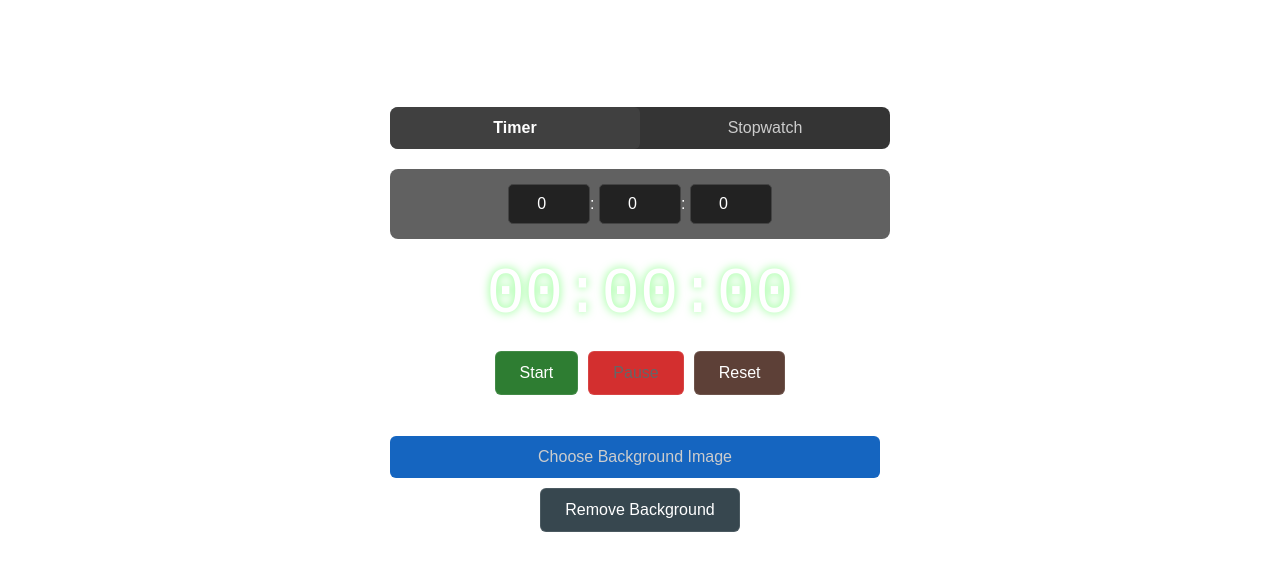
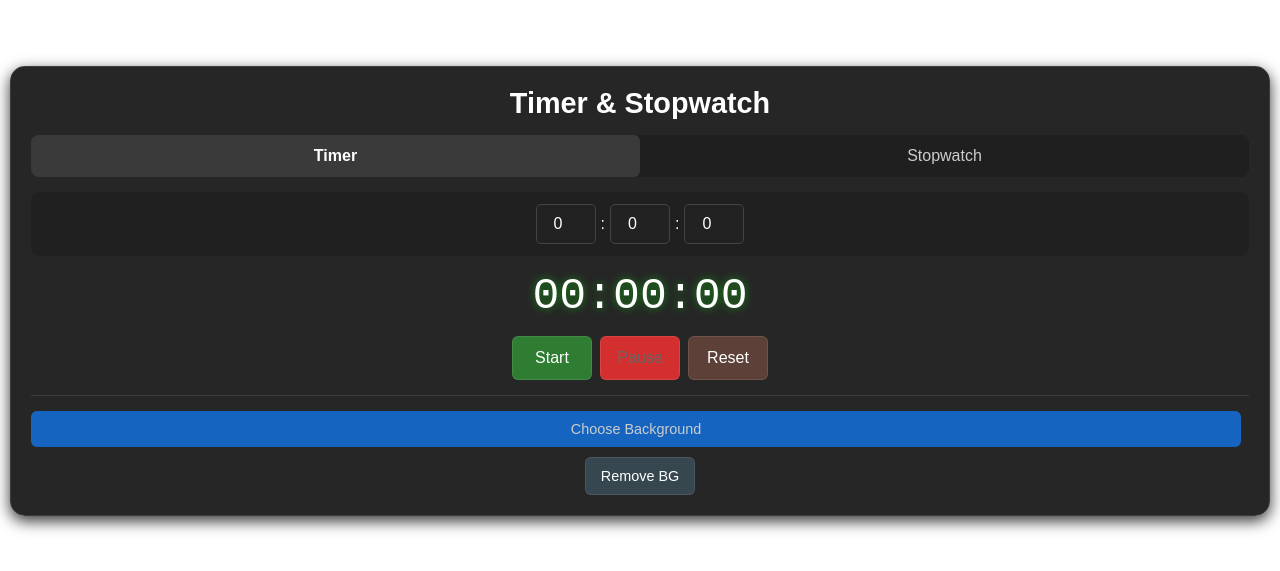
Before and after one commit to Godzilla108108/stopwatch, a plain HTML site: page index.html in a window 1280 px wide. Shown: the part 109-680 px from the top of the page. Drawn offline with Linux system fonts and the light colour scheme.

Commit message:
Update index.html

```diff
--- a/index.html
+++ b/index.html
@@ -2,13 +2,17 @@
 <html lang="en">
 <head>
     <meta charset="UTF-8">
-    <meta name="viewport" content="width=device-width, initial-scale=1.0">
+    <meta name="viewport" content="width=device-width, initial-scale=1.0, maximum-scale=1.0, user-scalable=no">
     <title>Timer & Stopwatch</title>
     <style>
+        * {
+            box-sizing: border-box;
+        }
+
         body {
             font-family: 'Arial', sans-serif;
             margin: 0;
-            padding: 0;
+            padding: 10px;
             display: flex;
             flex-direction: column;
             align-items: center;
@@ -19,40 +23,42 @@
             background-repeat: no-repeat;
             transition: background-image 0.5s ease;
             color: white;
+            -webkit-tap-highlight-color: transparent;
         }
 
         .container {
-            background-color: rgba(0, 0, 0, 0);
+            background-color: rgba(0, 0, 0, 0.85);
             border-radius: 15px;
-            padding: 30px;
-            box-shadow: 0 10px 25px rgba(0, 0, 0, 0);
+            padding: 20px;
+            box-shadow: 0 5px 15px rgba(0, 0, 0, 0.8);
             text-align: center;
-            width: 90%;
-            max-width: 500px;
+            width: 100%;
+            max-width: 100%;
             border: 1px solid rgba(255, 255, 255, 0.1);
         }
 
         h1 {
             margin-top: 0;
-            margin-bottom: 20px;
+            margin-bottom: 15px;
             color: #ffffff;
+            font-size: 1.8rem;
         }
 
         .tabs {
             display: flex;
-            margin-bottom: 20px;
+            margin-bottom: 15px;
             background-color: rgba(30, 30, 30, 0.9);
             border-radius: 8px;
             overflow: hidden;
         }
 
         .tab {
-            padding: 12px 20px;
+            padding: 12px 10px;
             cursor: pointer;
             background-color: transparent;
             border: none;
             color: #cccccc;
-            font-size: 16px;
+            font-size: 1rem;
             flex: 1;
             transition: all 0.3s;
         }
@@ -64,23 +70,25 @@
         }
 
         .display {
-            font-size: 4rem;
-            margin: 20px 0;
+            font-size: 2.8rem;
+            margin: 15px 0;
             font-family: 'Courier New', monospace;
             color: #ffffff;
-            text-shadow: 0 0 10px rgba(0, 255, 0, 0.5);
+            text-shadow: 0 0 8px rgba(0, 255, 0, 0.5);
+            word-break: break-all;
         }
 
         .controls {
             display: flex;
             justify-content: center;
-            gap: 10px;
-            margin-bottom: 20px;
+            gap: 8px;
+            margin-bottom: 15px;
+            flex-wrap: wrap;
         }
 
         button {
-            padding: 12px 24px;
-            font-size: 16px;
+            padding: 12px 15px;
+            font-size: 1rem;
             border: none;
             border-radius: 6px;
             cursor: pointer;
@@ -88,15 +96,15 @@
             color: white;
             transition: all 0.3s;
             border: 1px solid rgba(255, 255, 255, 0.1);
+            min-width: 80px;
         }
 
         button:hover {
             background-color: #3a3a3a;
-            transform: translateY(-2px);
         }
 
         button:active {
-            transform: translateY(0);
+            transform: scale(0.98);
         }
 
         button:disabled {
@@ -130,15 +138,20 @@
         }
 
         .timer-input {
-            margin-bottom: 20px;
+            margin-bottom: 15px;
             background-color: rgba(30, 30, 30, 0.7);
-            padding: 15px;
+            padding: 12px;
             border-radius: 8px;
+            display: flex;
+            justify-content: center;
+            align-items: center;
+            flex-wrap: wrap;
+            gap: 5px;
         }
 
         input {
             padding: 10px;
-            font-size: 16px;
+            font-size: 1rem;
             width: 60px;
             text-align: center;
             border-radius: 5px;
@@ -153,8 +166,8 @@
         }
 
         .custom-bg {
-            margin-top: 20px;
-            padding-top: 20px;
+            margin-top: 15px;
+            padding-top: 15px;
             border-top: 1px solid rgba(255, 255, 255, 0.1);
         }
 
@@ -162,6 +175,7 @@
             display: block;
             margin-bottom: 10px;
             color: #ccc;
+            font-size: 0.9rem;
         }
 
         #bg-upload {
@@ -171,11 +185,12 @@
         .upload-btn {
             background-color: #1565c0;
             display: inline-block;
-            padding: 12px 20px;
+            padding: 10px 15px;
             border-radius: 6px;
             cursor: pointer;
             transition: all 0.3s;
-            margin-right: 10px;
+            margin-right: 8px;
+            font-size: 0.9rem;
         }
 
         .upload-btn:hover {
@@ -184,33 +199,56 @@
 
         .remove-bg {
             background-color: #37474f;
+            font-size: 0.9rem;
+            padding: 10px 15px;
         }
 
         .remove-bg:hover {
             background-color: #263238;
         }
 
-        /* Dark scrollbar for dark theme */
-        ::-webkit-scrollbar {
-            width: 10px;
+        /* Media Queries for smaller devices */
+        @media (max-width: 400px) {
+            .display {
+                font-size: 2.2rem;
+            }
+
+            button {
+                padding: 10px 12px;
+                font-size: 0.9rem;
+                min-width: 70px;
+            }
+
+            input {
+                width: 50px;
+                font-size: 0.9rem;
+                padding: 8px;
+            }
+
+            .tab {
+                padding: 10px 5px;
+                font-size: 0.9rem;
+            }
         }
 
-        ::-webkit-scrollbar-track {
-            background: #1a1a1a;
-        }
+        @media (max-width: 320px) {
+            .display {
+                font-size: 1.8rem;
+            }
 
-        ::-webkit-scrollbar-thumb {
-            background: #444;
-            border-radius: 5px;
-        }
+            .controls {
+                gap: 5px;
+            }
 
-        ::-webkit-scrollbar-thumb:hover {
-            background: #555;
+            button {
+                padding: 8px 10px;
+                font-size: 0.8rem;
+                min-width: 60px;
+            }
         }
     </style>
 </head>
 <body>
-    <!-- The rest of your HTML remains exactly the same -->
     <div class="container">
         <h1>Timer & Stopwatch</h1>
 
@@ -246,9 +284,9 @@
         </div>
 
         <div class="custom-bg">
-            <label for="bg-upload" class="upload-btn">Choose Background Image</label>
+            <label for="bg-upload" class="upload-btn">Choose Background</label>
             <input type="file" id="bg-upload" accept="image/*">
-            <button class="remove-bg" id="remove-bg">Remove Background</button>
+            <button class="remove-bg" id="remove-bg">Remove BG</button>
         </div>
     </div>
 
@@ -315,6 +353,8 @@
                     clearInterval(timerInterval);
                     timerStartBtn.disabled = false;
                     timerPauseBtn.disabled = true;
+                    // Vibrate when timer finishes
+                    if (navigator.vibrate) navigator.vibrate([200, 100, 200]);
                     alert("Timer finished!");
                 }
             }, 1000);
@@ -449,6 +489,14 @@
                 this.value = value;
             });
         });
+
+        // Prevent zooming on input focus for mobile devices
+        document.addEventListener('touchstart', function(e) {
+            if (e.target.tagName === 'INPUT') {
+                e.preventDefault();
+                e.target.focus();
+            }
+        }, { passive: false });
     </script>
 </body>
 </html>
```
